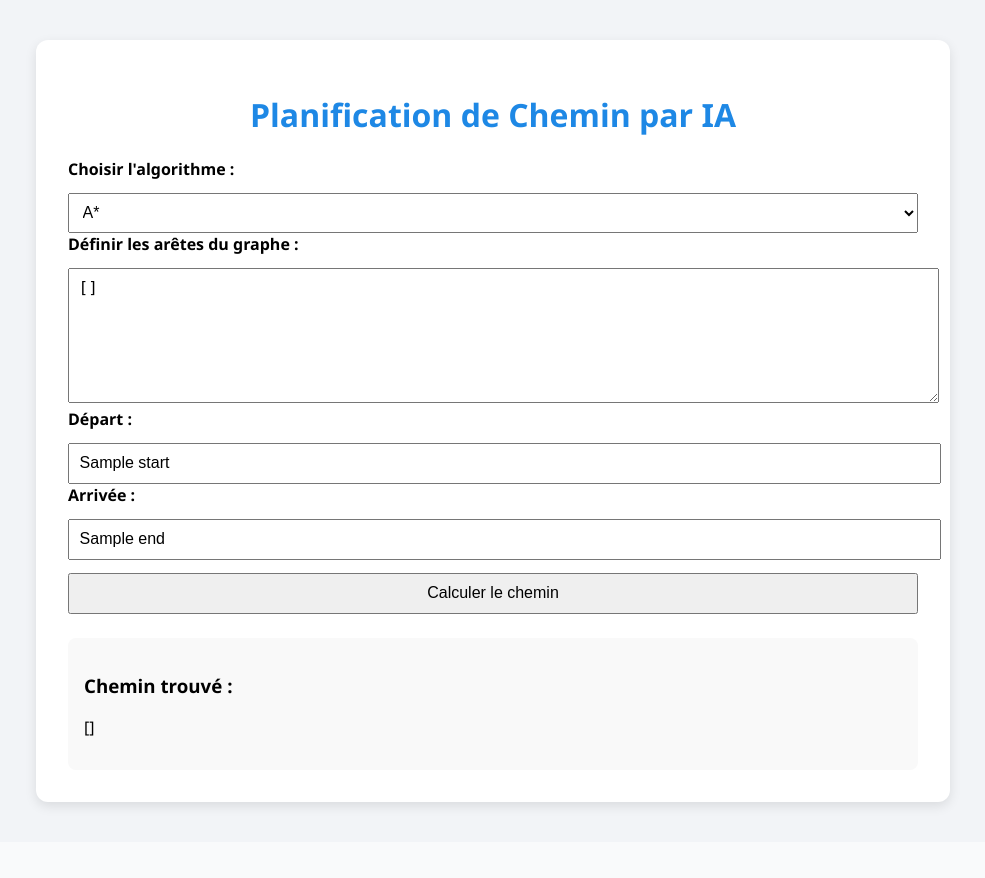
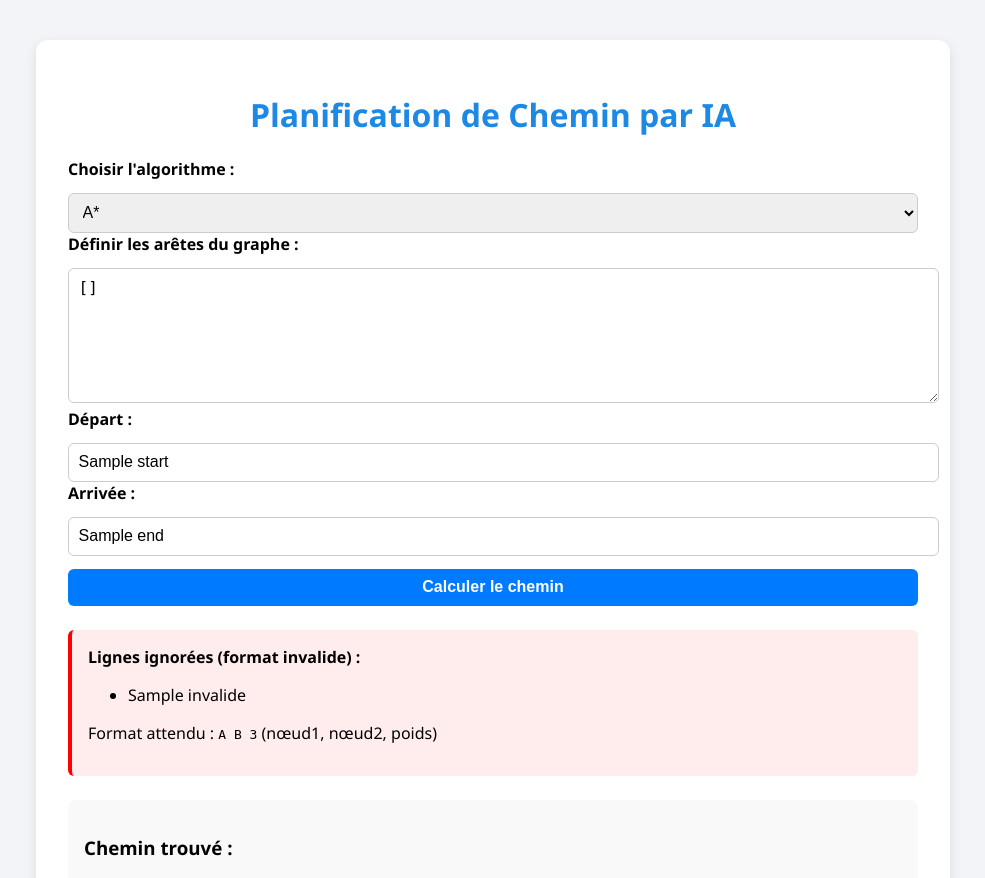
Before and after one commit to EJM0101/explorateur-ia, a Django app: template planning/templates/planning/index.html in a window 1280 px wide. Shown: the top 878 px of the page, without its empty margins (147-1132 px from the left). Before the commit the page ends 810 px from the top, so only its background shows below. Run offline with Django 4.2, Linux system fonts and the light colour scheme; the template is opened without the code that fills it: most values are stand-ins (such as "Sample title", 1, 10 or a date in 2020); some libraries are stand-ins or nearby versions.

Commit message:
Update index.html

```diff
--- a/planning/templates/planning/index.html
+++ b/planning/templates/planning/index.html
@@ -24,6 +24,15 @@
       padding: 0.6rem;
       margin-top: 0.8rem;
       font-size: 1rem;
+      border-radius: 6px;
+      border: 1px solid #ccc;
+    }
+    button {
+      background: #007bff;
+      color: white;
+      font-weight: bold;
+      cursor: pointer;
+      border: none;
     }
     #network {
       height: 450px;
@@ -63,6 +72,18 @@
       <button type="submit">Calculer le chemin</button>
     </form>
 
+    {% if invalides %}
+    <div style="margin-top:1.5rem; padding:1rem; background:#ffecec; border-left:4px solid red; border-radius:6px;">
+      <strong>Lignes ignorées (format invalide) :</strong>
+      <ul>
+        {% for ligne in invalides %}
+          <li>{{ ligne }}</li>
+        {% endfor %}
+      </ul>
+      <p style="margin-top:0.5rem;">Format attendu : <code>A B 3</code> (nœud1, nœud2, poids)</p>
+    </div>
+    {% endif %}
+
     {% if chemin %}
     <div class="box">
       <h3>Chemin trouvé :</h3>
@@ -98,7 +119,7 @@
         return base;
       });
 
-      // Dessin du chemin optimal en surbrillance
+      // Ajoute les arêtes rouges pour le chemin optimal
       for (let i = 0; i < chemin.length - 1; i++) {
         const src = chemin[i];
         const dst = chemin[i + 1];
```
